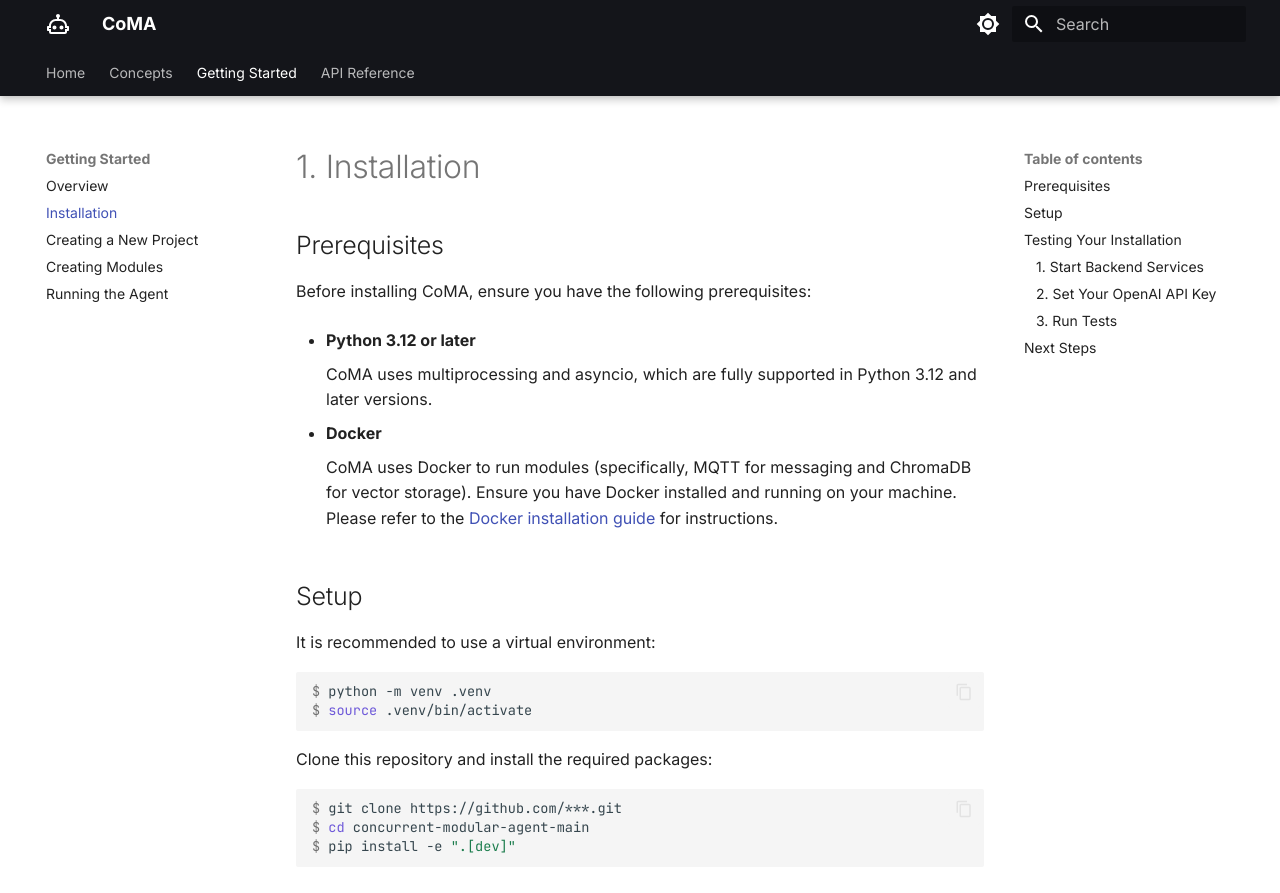
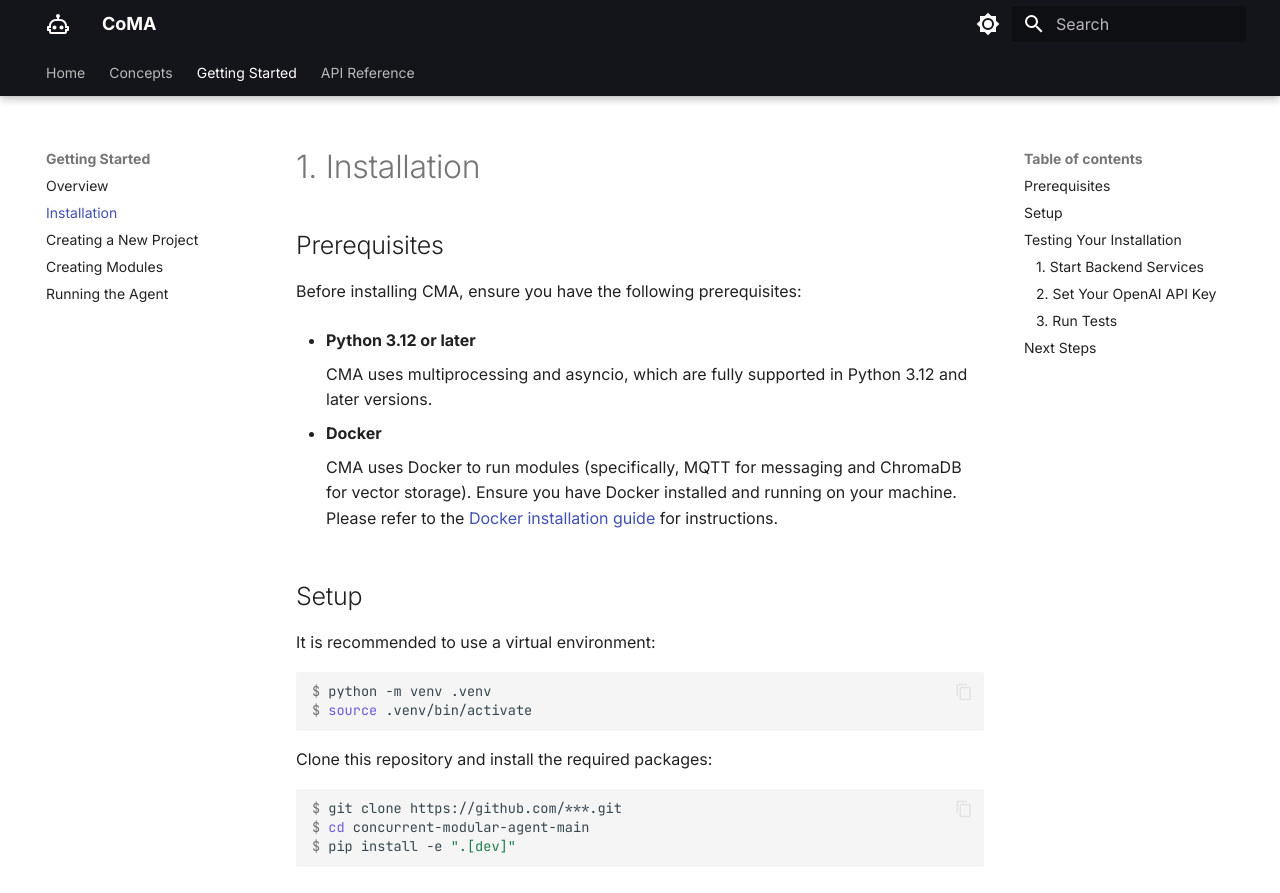
Before and after one commit to yamakkaji/concurrent-modular-agent-fork-dev, an MkDocs documentation site: the page built from docs/docs/getting-started/installation.md, in a window 1280 px wide and 900 px high. Shown: the top 893 px of the window. Built offline with MkDocs 1.6.1 and Material for MkDocs 9.7.7, drawn with Linux system fonts in a browser that asks for light colours; some of the changed text lies outside the part shown.

Commit message:
Fix references from CoMA to CMA in installation guide

```diff
--- a/docs/docs/getting-started/installation.md
+++ b/docs/docs/getting-started/installation.md
@@ -2,15 +2,15 @@
 
 ## Prerequisites
 
-Before installing CoMA, ensure you have the following prerequisites:
+Before installing CMA, ensure you have the following prerequisites:
 
 * **Python 3.12 or later**
 
-    CoMA uses multiprocessing and asyncio, which are fully supported in Python 3.12 and later versions.
+    CMA uses multiprocessing and asyncio, which are fully supported in Python 3.12 and later versions.
 
 * **Docker**
 
-    CoMA uses Docker to run modules (specifically, MQTT for messaging and ChromaDB for vector storage). Ensure you have Docker installed and running on your machine. Please refer to the [Docker installation guide](https://docs.docker.com/get-docker/) for instructions.
+    CMA uses Docker to run modules (specifically, MQTT for messaging and ChromaDB for vector storage). Ensure you have Docker installed and running on your machine. Please refer to the [Docker installation guide](https://docs.docker.com/get-docker/) for instructions.
 
 ## Setup
 
@@ -71,7 +71,7 @@ If tests fail, you will see output indicating which tests failed or encountered
 
 ## Next Steps
 
-Now you're ready to start building your agent systems with CoMA! Continue to the next section to learn how to create your first project.
+Now you're ready to start building your agent systems with CMA! Continue to the next section to learn how to create your first project.
 
 <div style="text-align: center; margin: 2rem 0;">
     <a href="../creating-a-new-project" class="indigo-button">
```
